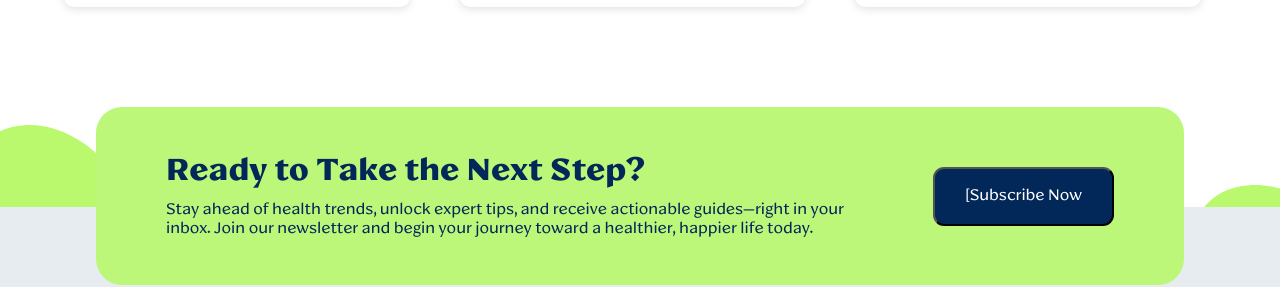
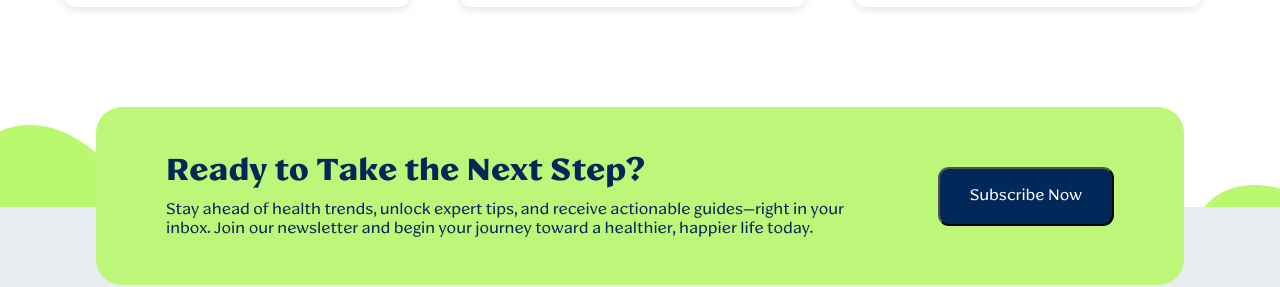
Before and after one commit to sidhartha8011/onelifewellnessv1, a React (Vite) app: page /welcome in a window 1280 px wide. Shown: the part 3777-4064 px from the top of the page. Built offline with nearby package versions, Linux system fonts and the light colour scheme.

Commit message:
update bugs

```diff
--- a/src/pages/Home.jsx
+++ b/src/pages/Home.jsx
@@ -226,7 +226,7 @@ const Home = () => {
       <CallToAction
         title="Ready to Take the Next Step?"
         description="Stay ahead of health trends, unlock expert tips, and receive actionable guides—right in your inbox. Join our newsletter and begin your journey toward a healthier, happier life today."
-        buttonText="[Subscribe Now"
+        buttonText="Subscribe Now"
         buttonLink="/signup"
       />
       <OlwBackgroundBottom />
--- a/src/pages/WhyItMatters.jsx
+++ b/src/pages/WhyItMatters.jsx
@@ -219,7 +219,7 @@ const WhyItMatters = () => {
       <CallToAction
         title="Ready to Take the Next Step?"
         description="Stay ahead of health trends, unlock expert tips, and receive actionable guides."
-        buttonText="[Subscribe Now]"
+        buttonText="Subscribe Now"
         buttonLink="/signup"
       />
     </>
```
